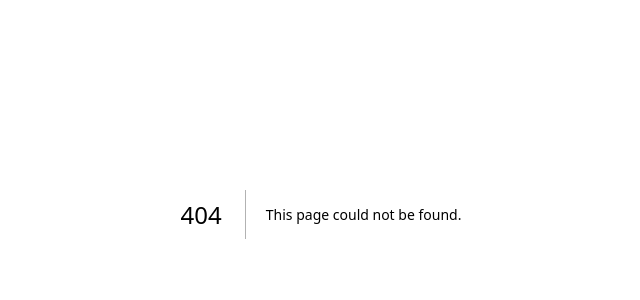
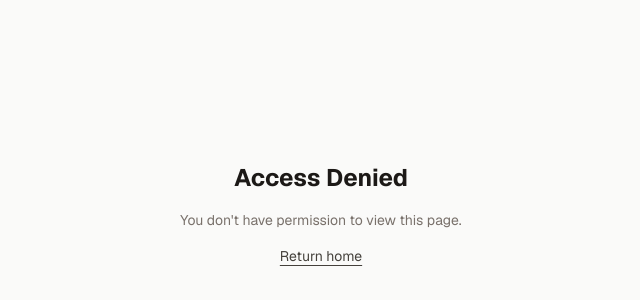
Before and after one commit to next-wave-dev-org/nwd-central-hub-prototype, a Next.js app: page /unauthorized in a window 1280 px wide. Before the commit this address had no page. Shown: the part 186-486 px from the top of the page, without its empty margins (319-959 px from the left). Built offline with nearby package versions, Linux system fonts and the light colour scheme.

Commit message:
feat: add UnauthorizedPage component for access denial handling

```diff
--- /dev/null
+++ b/app/unauthorized/page.tsx
@@ -0,0 +1,16 @@
+import Link from 'next/link'
+
+export default function UnauthorizedPage() {
+  return (
+    <div className="min-h-screen flex flex-col items-center justify-center gap-4 bg-stone-50">
+      <h1 className="text-2xl font-bold text-stone-900">Access Denied</h1>
+      <p className="text-stone-500 text-sm">You don&apos;t have permission to view this page.</p>
+      <Link
+        href="/"
+        className="text-sm text-stone-700 underline underline-offset-4 hover:text-stone-900"
+      >
+        Return home
+      </Link>
+    </div>
+  )
+}
```
